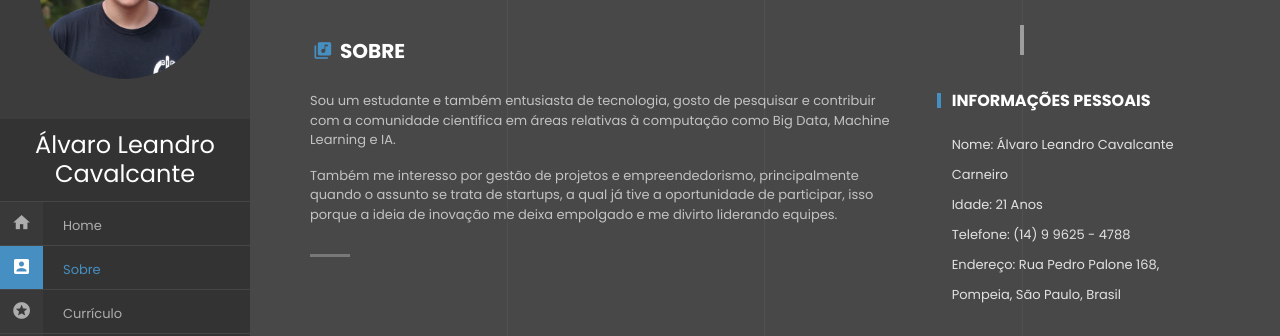
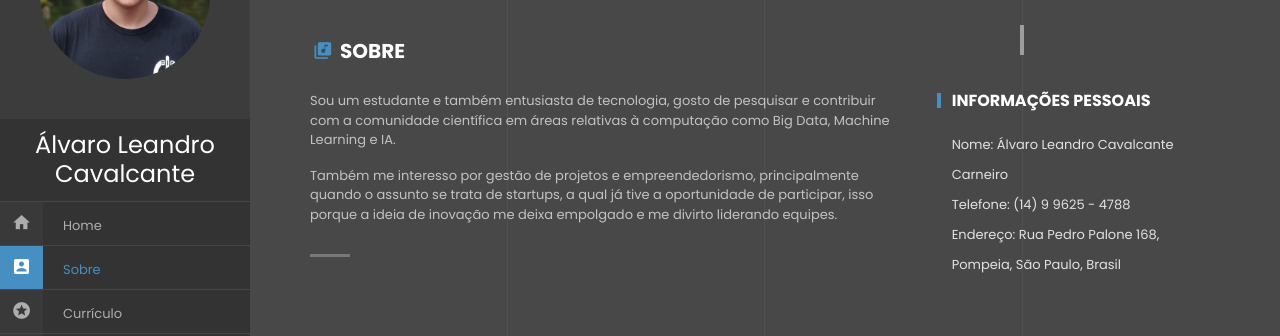
Before and after one commit to AlvaroCavalcante/AlvaroCavalcante.github.io, a website: page about.html in a window 1280 px wide. Shown: the part 131-467 px from the top of the page. Drawn offline with Linux system fonts and the light colour scheme.

Commit message:
removido idade do site

```diff
--- a/about.html
+++ b/about.html
@@ -96,7 +96,6 @@
                                             <h5>INFORMAÇÕES PESSOAIS</h5>
                                             <ul class="m-t-20">
                                                 <li>Nome: Álvaro Leandro Cavalcante Carneiro</li>
-                                                <li>Idade: 21 Anos</li>
                                                 <li>Telefone: (14) 9 9625 - 4788</li>
                                                 <li>Endereço:  Rua Pedro Palone 168, Pompeia, São Paulo, Brasil</li>
                                                 <!-- <li>Freelance: Available</li> -->
```
Also changed, not shown: contact.html (+0 -1 lines).
